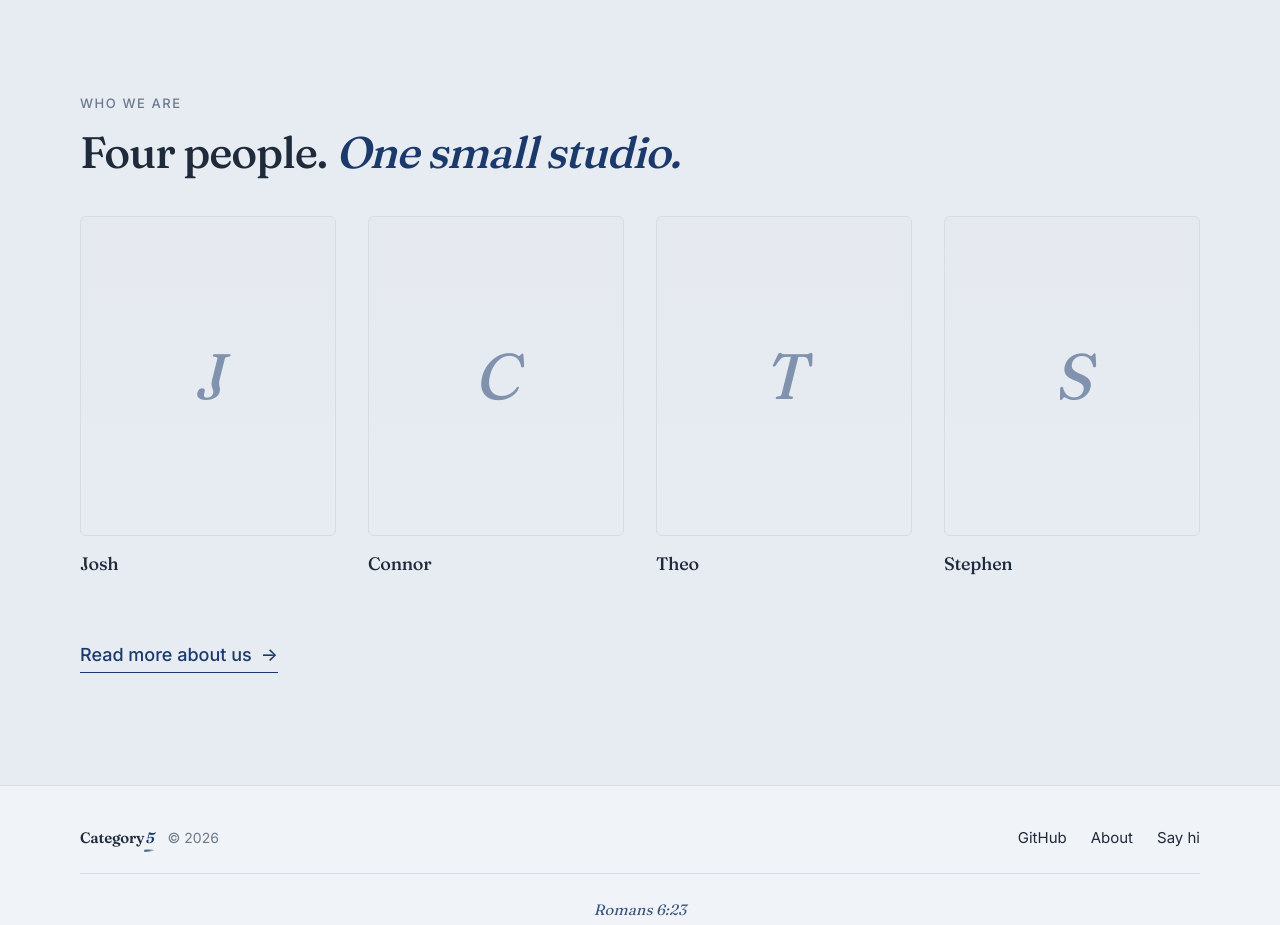
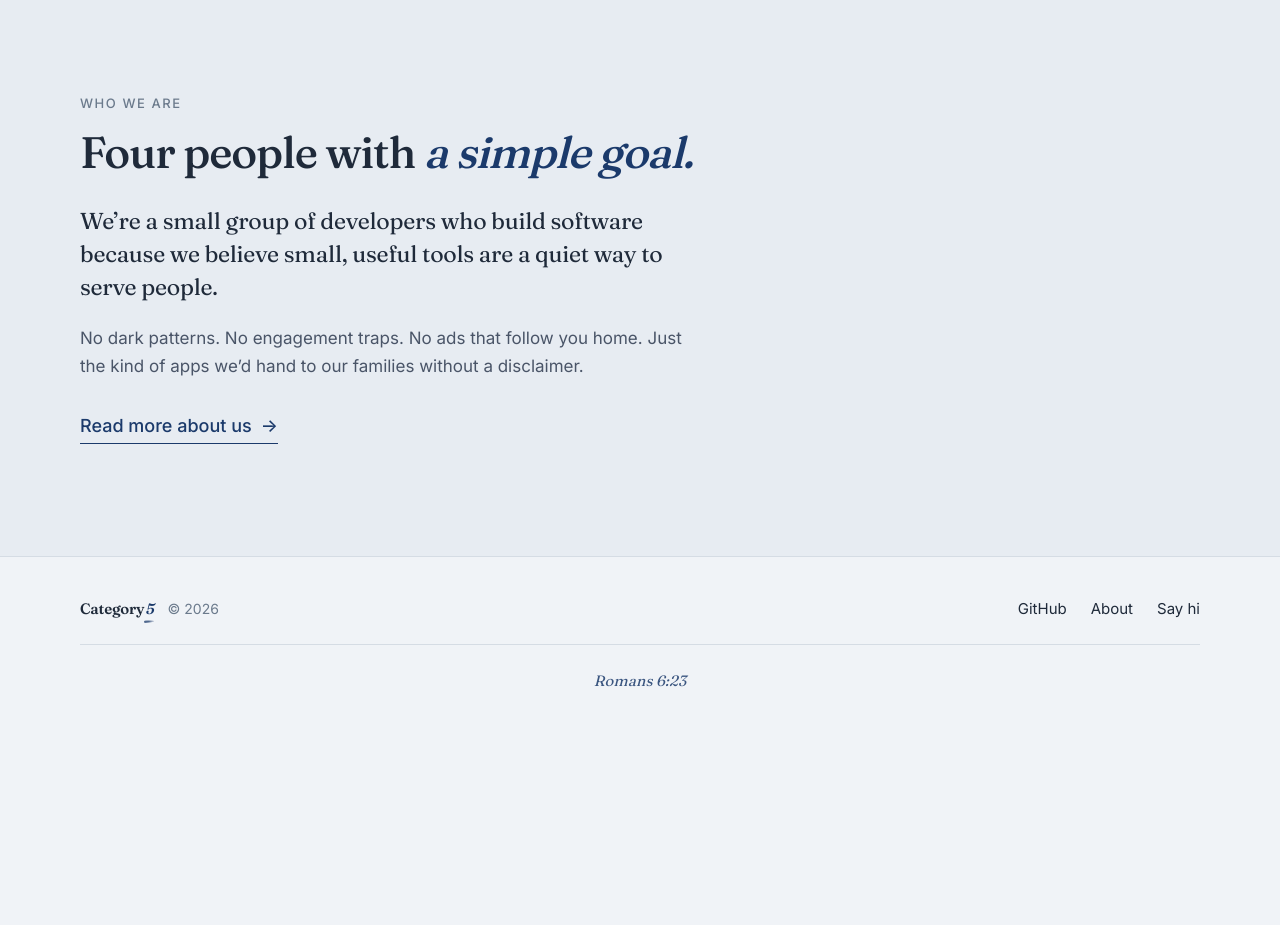
Before and after one commit to Category-5/category5-site, a plain HTML site: page index.html in a window 1280 px wide. Shown: the part 1960-2885 px from the top of the page. After the commit the page ends 2708 px from the top, so only its background shows below. Drawn offline with Linux system fonts and the light colour scheme.

Commit message:
Remove biographies and cleanup for first launch

```diff
--- a/index.html
+++ b/index.html
@@ -129,41 +129,19 @@
 
   </main>
 
-  <!-- Team peek -->
+  <!-- Who we are -->
   <section class="team-peek" aria-labelledby="team-heading">
     <div class="team-peek-inner">
       <p class="eyebrow">Who we are</p>
-      <h2 id="team-heading" class="section-headline">Four people. <em>One small studio.</em></h2>
-      <ul class="team-row">
-        <li class="team-member">
-          <div class="team-portrait" aria-hidden="true">
-            <span class="team-initial">J</span>
-          </div>
-          <p class="team-name">Josh</p>
-          <p class="team-spec"><!-- TODO: 1-line specialty -->&nbsp;</p>
-        </li>
-        <li class="team-member">
-          <div class="team-portrait" aria-hidden="true">
-            <span class="team-initial">C</span>
-          </div>
-          <p class="team-name">Connor</p>
-          <p class="team-spec"><!-- TODO: 1-line specialty -->&nbsp;</p>
-        </li>
-        <li class="team-member">
-          <div class="team-portrait" aria-hidden="true">
-            <span class="team-initial">T</span>
-          </div>
-          <p class="team-name">Theo</p>
-          <p class="team-spec"><!-- TODO: 1-line specialty -->&nbsp;</p>
-        </li>
-        <li class="team-member">
-          <div class="team-portrait" aria-hidden="true">
-            <span class="team-initial">S</span>
-          </div>
-          <p class="team-name">Stephen</p>
-          <p class="team-spec"><!-- TODO: 1-line specialty -->&nbsp;</p>
-        </li>
-      </ul>
+      <h2 id="team-heading" class="section-headline">Four people with <em>a simple goal.</em></h2>
+      <p class="why-lede">
+        We&rsquo;re a small group of developers who build software because we believe
+        small, useful tools are a quiet way to serve people.
+      </p>
+      <p class="team-peek-body">
+        No dark patterns. No engagement traps. No ads that follow you home.
+        Just the kind of apps we&rsquo;d hand to our families without a disclaimer.
+      </p>
       <a href="/about.html" class="team-link">
         Read more about us <span aria-hidden="true">&rarr;</span>
       </a>
--- a/styles.css
+++ b/styles.css
@@ -505,6 +505,17 @@ a:hover { color: var(--accent-soft); }
   min-height: 1.4em;
 }
 
+.team-peek .why-lede {
+  margin: 1.75rem 0 1.25rem;
+}
+.team-peek-body {
+  font-size: 1.0625rem;
+  line-height: 1.65;
+  color: var(--ink-soft);
+  max-width: var(--measure);
+  margin: 0 0 2rem;
+}
+
 .team-link {
   display: inline-flex;
   align-items: center;
```
Also changed, not shown: about.html (+0 -74 lines).
